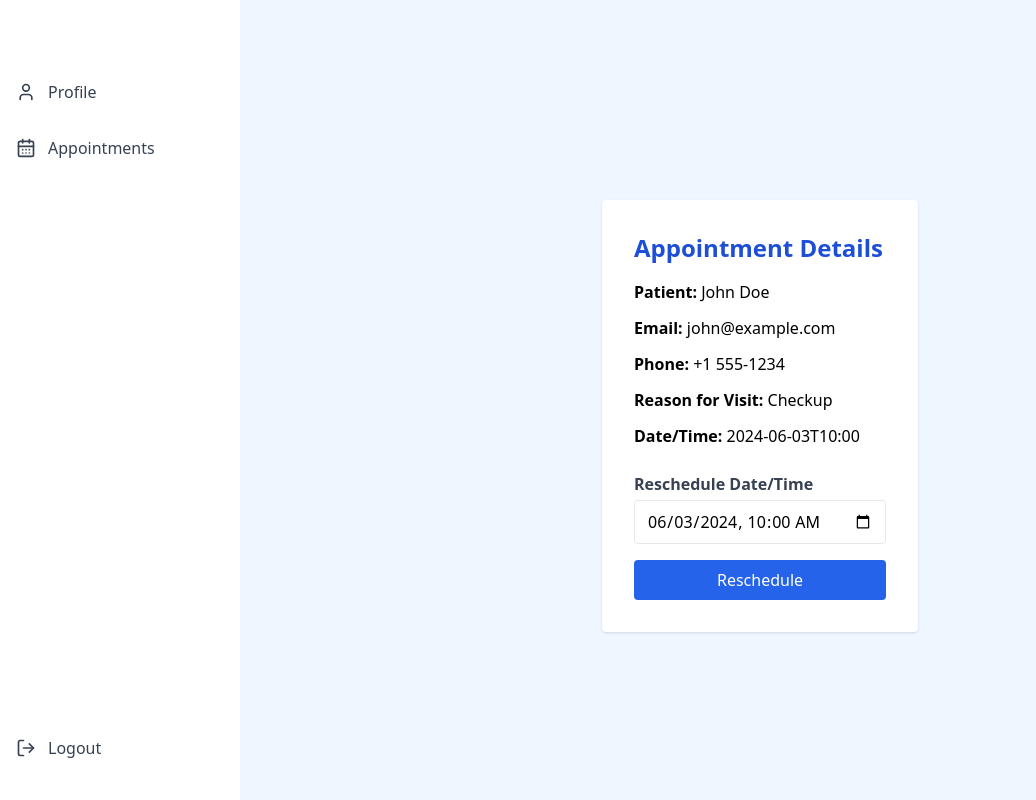
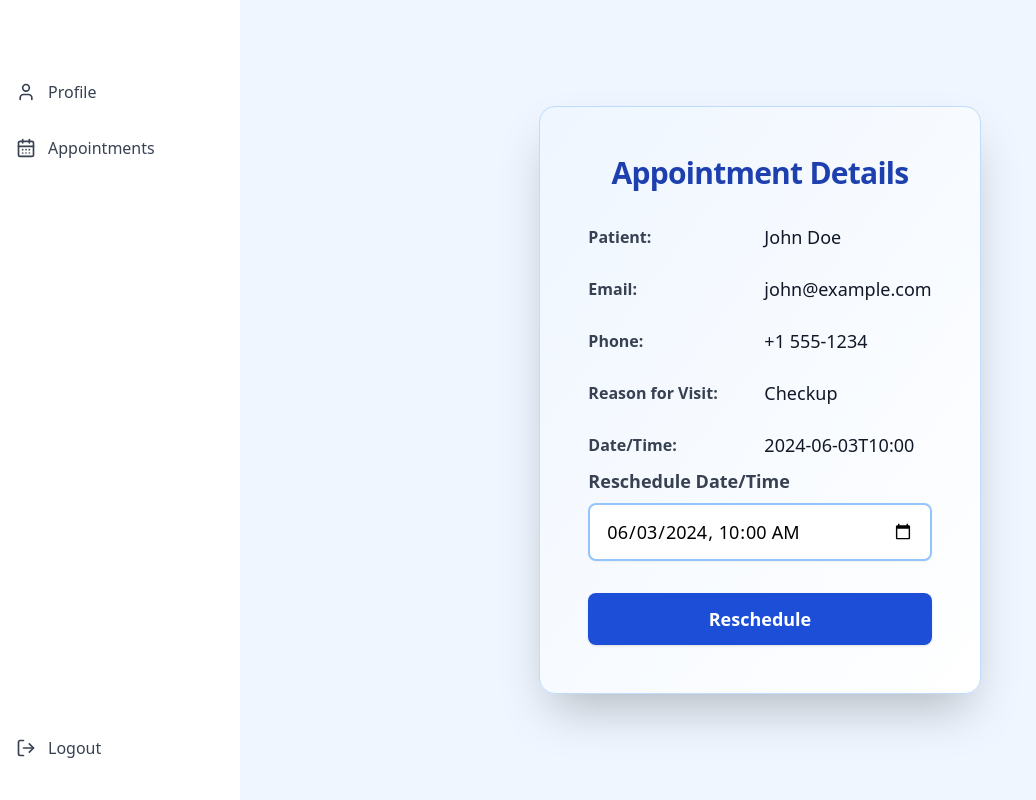
Before and after one commit to Nichu055/Appointment-Booking-App, a React (Vite) app: page /admin/dashboard/view/1 in a window 1280 px wide. Shown: the whole page, without its empty margins (0-1036 px from the left). Built offline with nearby package versions, Linux system fonts and the light colour scheme.

Commit message:
enhance styling

```diff
--- a/src/admin/ViewAppointment.tsx
+++ b/src/admin/ViewAppointment.tsx
@@ -58,34 +58,49 @@ const ViewAppointment = () => {
 
   if (!appointment) {
     return (
-      <div className="max-w-md mx-auto bg-white rounded shadow p-8 mt-8 text-center">
-        <h2 className="text-xl font-bold text-red-600 mb-4">Appointment not found</h2>
+      <div className="max-w-xl mx-auto bg-white rounded-2xl shadow-lg p-12 mt-16 text-center border border-red-200">
+        <h2 className="text-2xl font-extrabold text-red-600 mb-6">Appointment not found</h2>
       </div>
     );
   }
 
   return (
-    <div className="max-w-md mx-auto bg-white rounded shadow p-8 mt-8">
-      <h2 className="text-2xl font-bold text-blue-700 mb-4">Appointment Details</h2>
-      <div className="space-y-3 mb-6">
-        <div><span className="font-semibold">Patient:</span> {appointment.patient}</div>
-        <div><span className="font-semibold">Email:</span> {appointment.email}</div>
-        <div><span className="font-semibold">Phone:</span> {appointment.phone}</div>
-        <div><span className="font-semibold">Reason for Visit:</span> {appointment.reason}</div>
-        <div><span className="font-semibold">Date/Time:</span> {appointment.datetime}</div>
+    <div className="max-w-xl mx-auto bg-gradient-to-br from-blue-50 to-white rounded-2xl shadow-2xl p-12 border border-blue-200">
+      <h2 className="text-3xl font-extrabold text-blue-800 mb-8 tracking-tight text-center">Appointment Details</h2>
+      <div className="space-y-6 mb-2">
+        <div className="flex items-center">
+          <span className="font-semibold text-gray-700 w-44">Patient:</span>
+          <span className="text-lg text-gray-900">{appointment.patient}</span>
+        </div>
+        <div className="flex items-center">
+          <span className="font-semibold text-gray-700 w-44">Email:</span>
+          <span className="text-lg text-gray-900">{appointment.email}</span>
+        </div>
+        <div className="flex items-center">
+          <span className="font-semibold text-gray-700 w-44">Phone:</span>
+          <span className="text-lg text-gray-900">{appointment.phone}</span>
+        </div>
+        <div className="flex items-center">
+          <span className="font-semibold text-gray-700 w-44">Reason for Visit:</span>
+          <span className="text-lg text-gray-900">{appointment.reason}</span>
+        </div>
+        <div className="flex items-center">
+          <span className="font-semibold text-gray-700 w-44">Date/Time:</span>
+          <span className="text-lg text-gray-900">{appointment.datetime}</span>
+        </div>
       </div>
-      <div className="mb-4">
-        <label className="block text-gray-700 mb-1 font-semibold">Reschedule Date/Time</label>
+      <div className="mb-8">
+        <label className="block text-gray-700 mb-2 font-semibold text-lg">Reschedule Date/Time</label>
         <input
           type="datetime-local"
           value={newDateTime}
           onChange={e => setNewDateTime(e.target.value)}
-          className="w-full border rounded px-3 py-2 focus:outline-blue-600"
+          className="w-full border-2 border-blue-300 rounded-lg px-4 py-3 focus:outline-blue-600 text-lg shadow-sm transition"
         />
       </div>
       <button
         onClick={handleReschedule}
-        className="w-full bg-blue-600 text-white py-2 rounded hover:bg-blue-700 transition"
+        className="w-full bg-blue-700 text-white py-3 rounded-lg font-semibold text-lg shadow hover:bg-blue-800 transition"
       >
         Reschedule
       </button>
```
